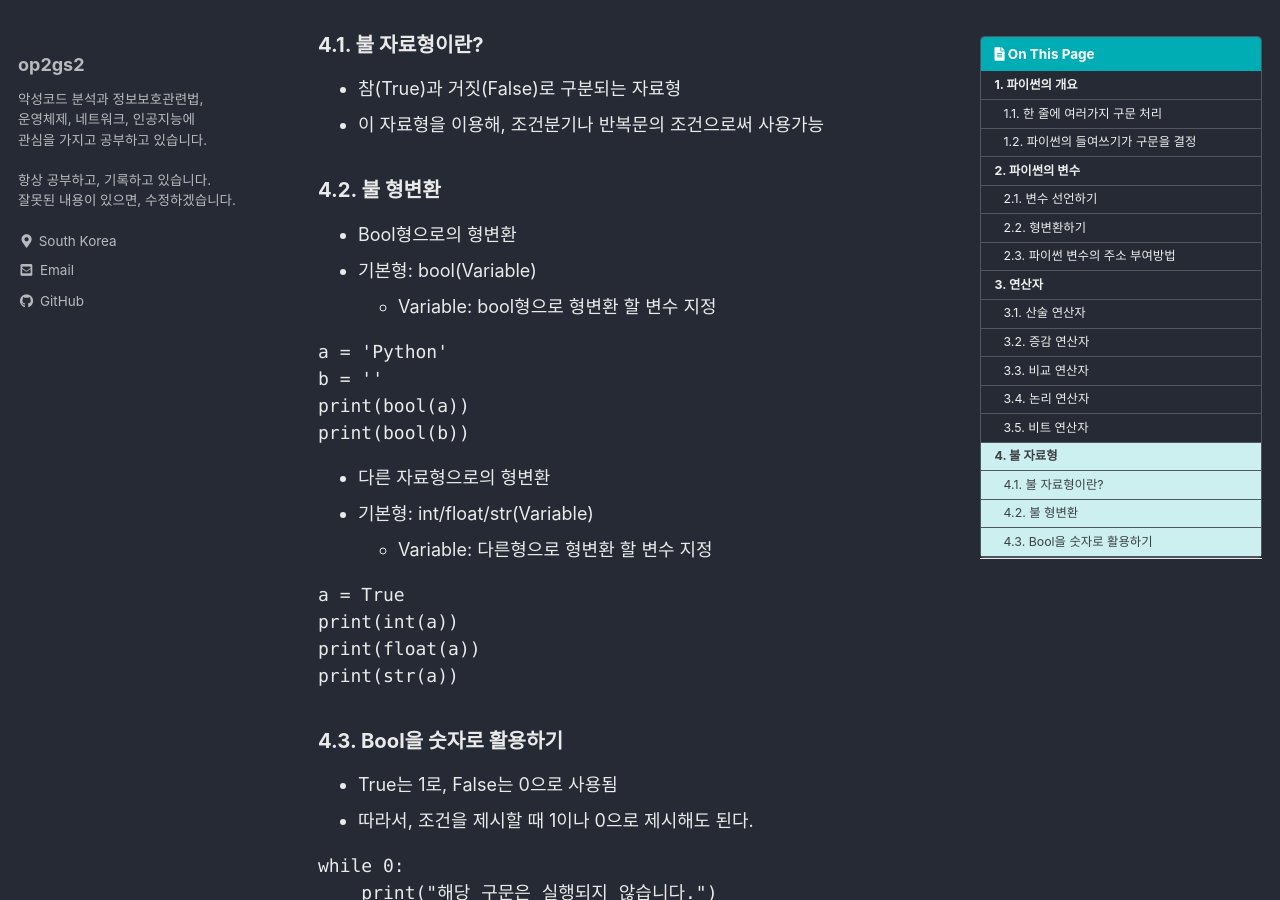
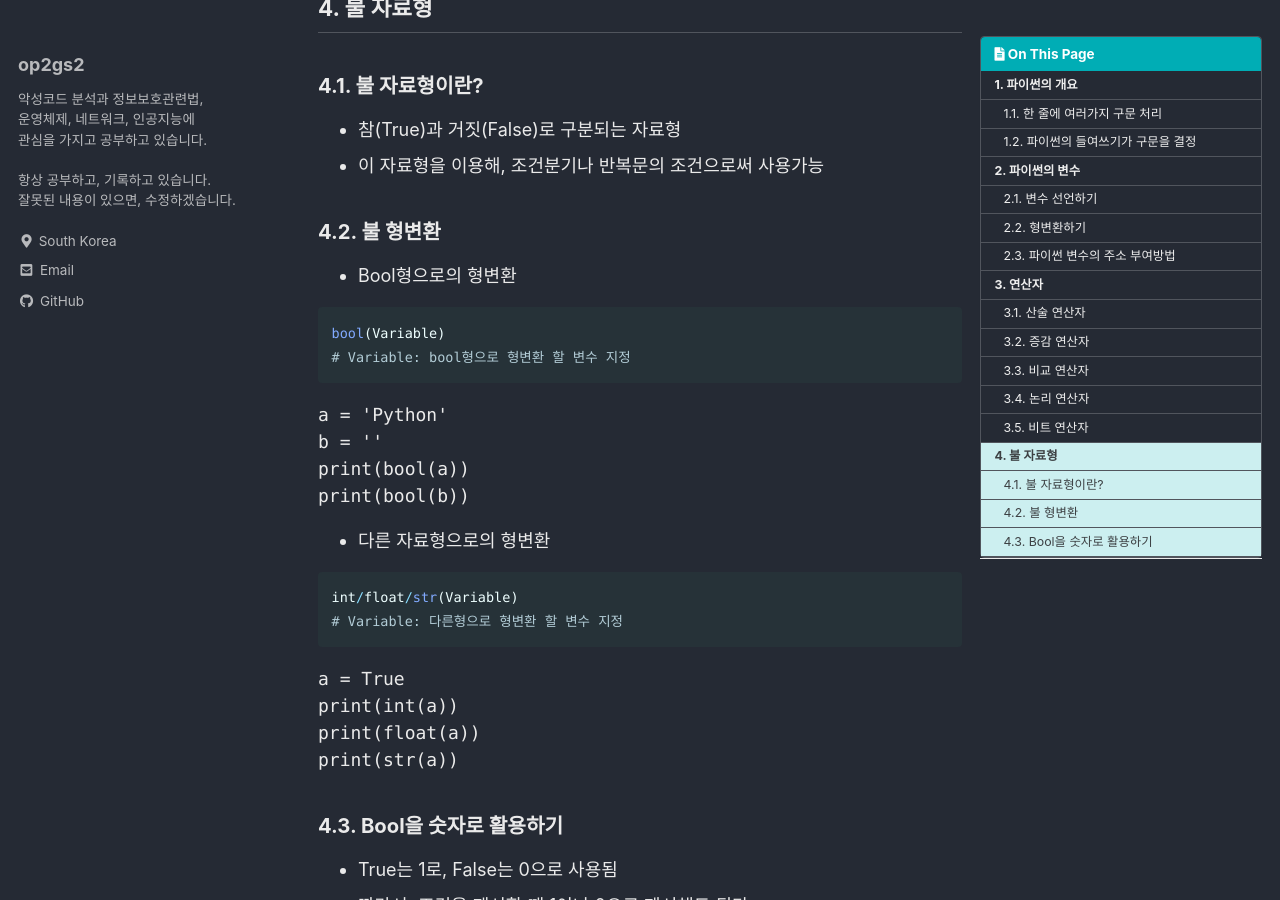
Before and after one commit to DongkilShin1/op2gs2.github.io, a Jekyll site: the page built from _posts/2021/파이썬/2021-07-09-[파이썬] 1. 파이썬 변수와 연산자 정리.md, in a window 1280 px wide and 900 px high, scrolled down 4669 px. Built offline with Jekyll 4.4.1, drawn with Linux system fonts in a browser that asks for light colours; cached includes are drawn as plain includes; comment, search, counter and statistics services are not loaded; part of the change alters nothing that is shown; some of the changed text lies outside the part shown.

Commit message:
Update 2021-07-09-[파이썬] 1. 파이썬 변수와 연산자 정리.md

````diff
--- a/_posts/2021/파이썬/2021-07-09-[파이썬] 1. 파이썬 변수와 연산자 정리.md
+++ b/_posts/2021/파이썬/2021-07-09-[파이썬] 1. 파이썬 변수와 연산자 정리.md
@@ -35,9 +35,13 @@ if(x<10):
 
 ### 2.1. 변수 선언하기
 
-- 기본형: Variable = Value
-  - Variable: 변수 이름 지정
-  - Value: 변수에 저장할 값 지정
+- 기본형
+
+```python
+Variable = Value
+# Variable: 변수 이름 지정
+# Value: 변수에 저장할 값 지정
+```
 
 ```python
 # num이라는 변수에, 10이라는 값을 저장
@@ -189,8 +193,11 @@ a = a + 1; a+=1
 ### 4.2. 불 형변환
 
 - Bool형으로의 형변환
-- 기본형: bool(Variable)
-  - Variable: bool형으로 형변환 할 변수 지정
+
+```python
+bool(Variable)
+# Variable: bool형으로 형변환 할 변수 지정
+```
 
 ```Python
 a = 'Python'
@@ -200,8 +207,11 @@ print(bool(b))
 ```
 
 - 다른 자료형으로의 형변환
-- 기본형: int/float/str(Variable)
-  - Variable: 다른형으로 형변환 할 변수 지정
+
+```python
+int/float/str(Variable)
+# Variable: 다른형으로 형변환 할 변수 지정
+```
 
 ```Python
 a = True
````
